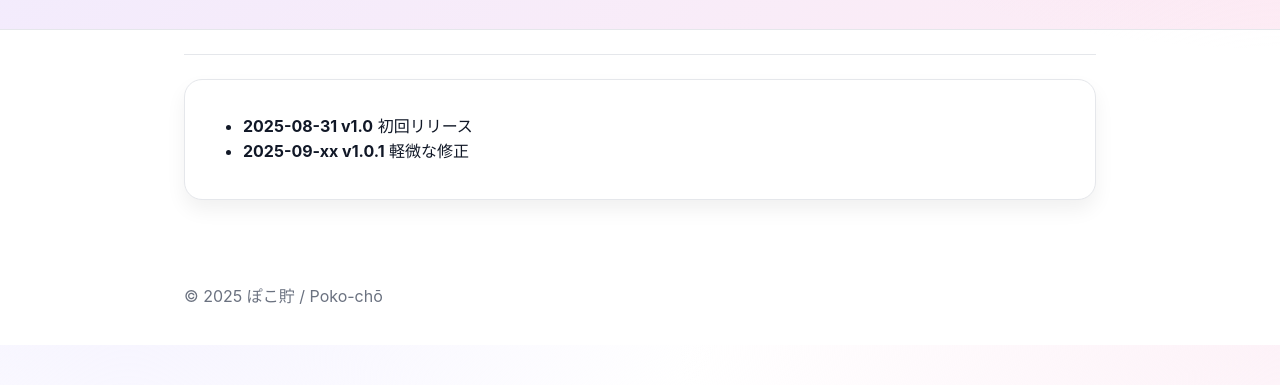
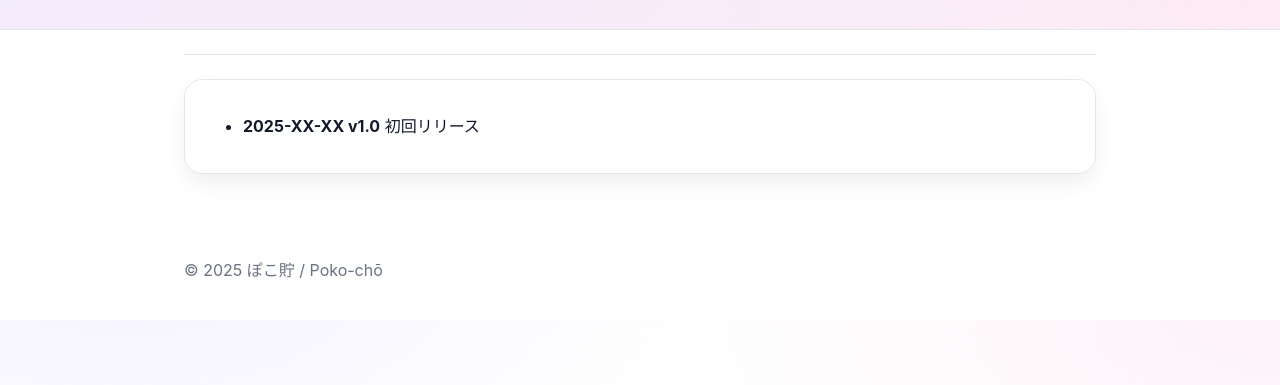
Before and after one commit to daichi-kashimoto/pokocho, a plain HTML site: page changelog.html in a window 1280 px wide. Shown: the part 251-636 px from the top of the page. Drawn offline with Linux system fonts and the light colour scheme.

Commit message:
Update changelog.html

```diff
--- a/changelog.html
+++ b/changelog.html
@@ -10,8 +10,7 @@
 <main class="container">
   <section class="section"><div class="card">
     <ul>
-      <li><b>2025-08-31 v1.0</b> 初回リリース</li>
-      <li><b>2025-09-xx v1.0.1</b> 軽微な修正</li>
+      <li><b>2025-XX-XX v1.0</b> 初回リリース</li>
     </ul>
   </div></section>
 </main>
```
